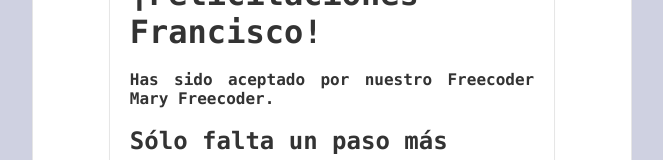
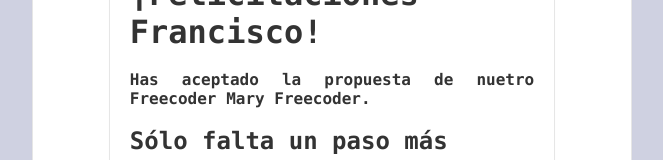
Before and after one commit to guslopezr/freecoders-hito1-v2, a React (Vite) app: page /abonarpropuesta in a window 1280 px wide. Shown: the part 269-429 px from the top of the page, without its empty margins (308-971 px from the left). Built offline with nearby package versions, Linux system fonts and the light colour scheme.

Commit message:
cambios en abonar propuesta

```diff
--- a/src/components/AbonarPropuesta1.jsx
+++ b/src/components/AbonarPropuesta1.jsx
@@ -17,7 +17,7 @@
       <br />
       <h1>¡Felicitaciones {client}!</h1>
       <br />
-      <p>Has sido aceptado por nuestro Freecoder {name}.</p>
+      <p>Has aceptado la propuesta de nuetro Freecoder {name}.</p>
       <br />
       <h2>Sólo falta un paso más </h2>
       <br />
```
Also changed, not shown: 3 other files (tests, documents, lock files or other folders).
